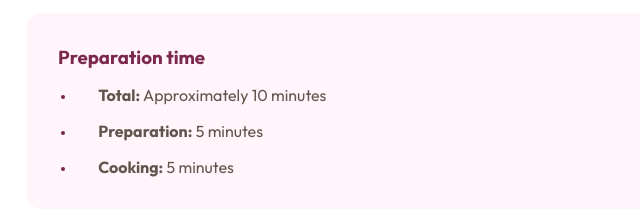
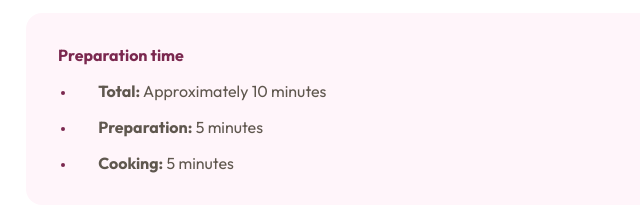
Before and after one commit to AnasElkalla/RecipePage, a plain HTML site: page index.html in a window 1280 px wide. Shown: the part 565-780 px from the top of the page, 294-934 px from the left. Drawn offline with Linux system fonts and the light colour scheme.

Commit message:
Update style.css

```diff
--- a/style.css
+++ b/style.css
@@ -57,11 +57,13 @@ h1 {
 
 h3 {
   color: hsl(14, 45%, 36%);
+  font-size:1.5rem;
 }
 
 .preparation-time h3 {
   font-family: "Outfit";
   color: hsl(332, 51%, 32%);
+  font-size:unset;
 }
 
 p {
```
